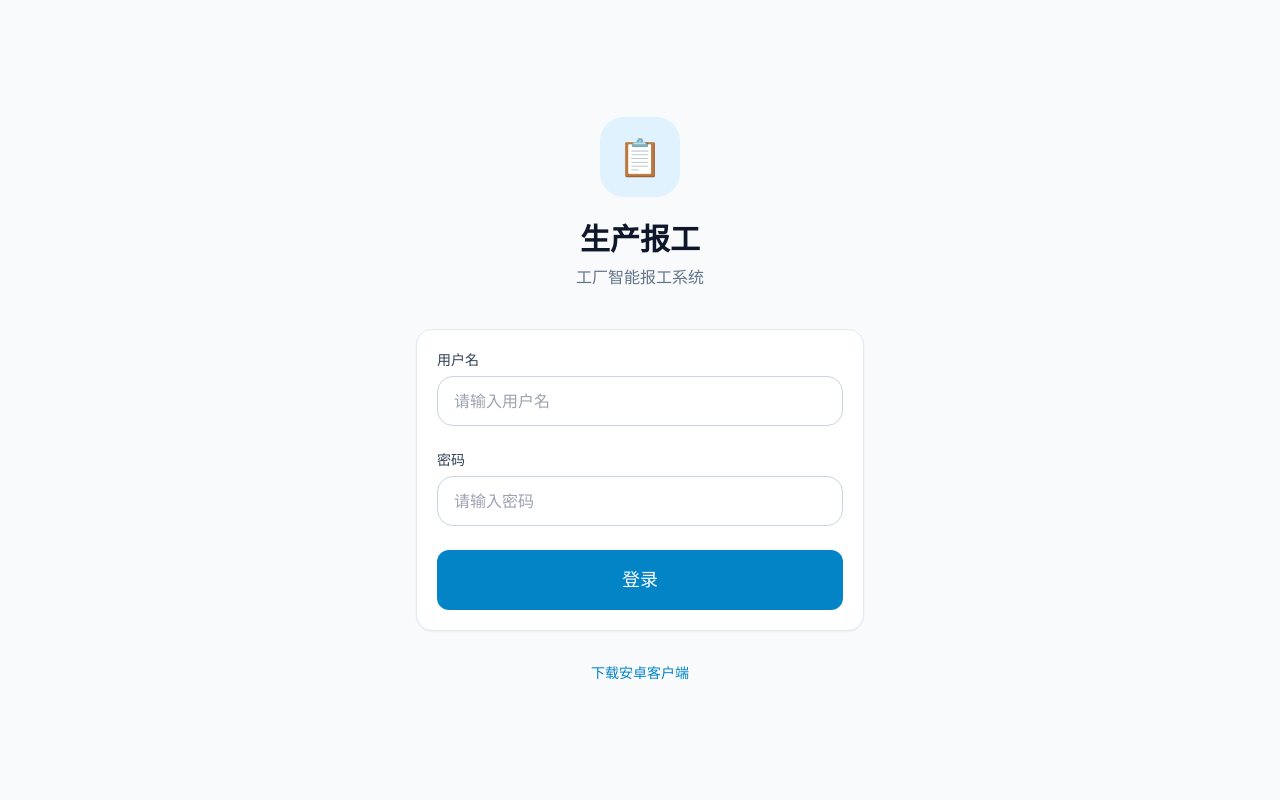
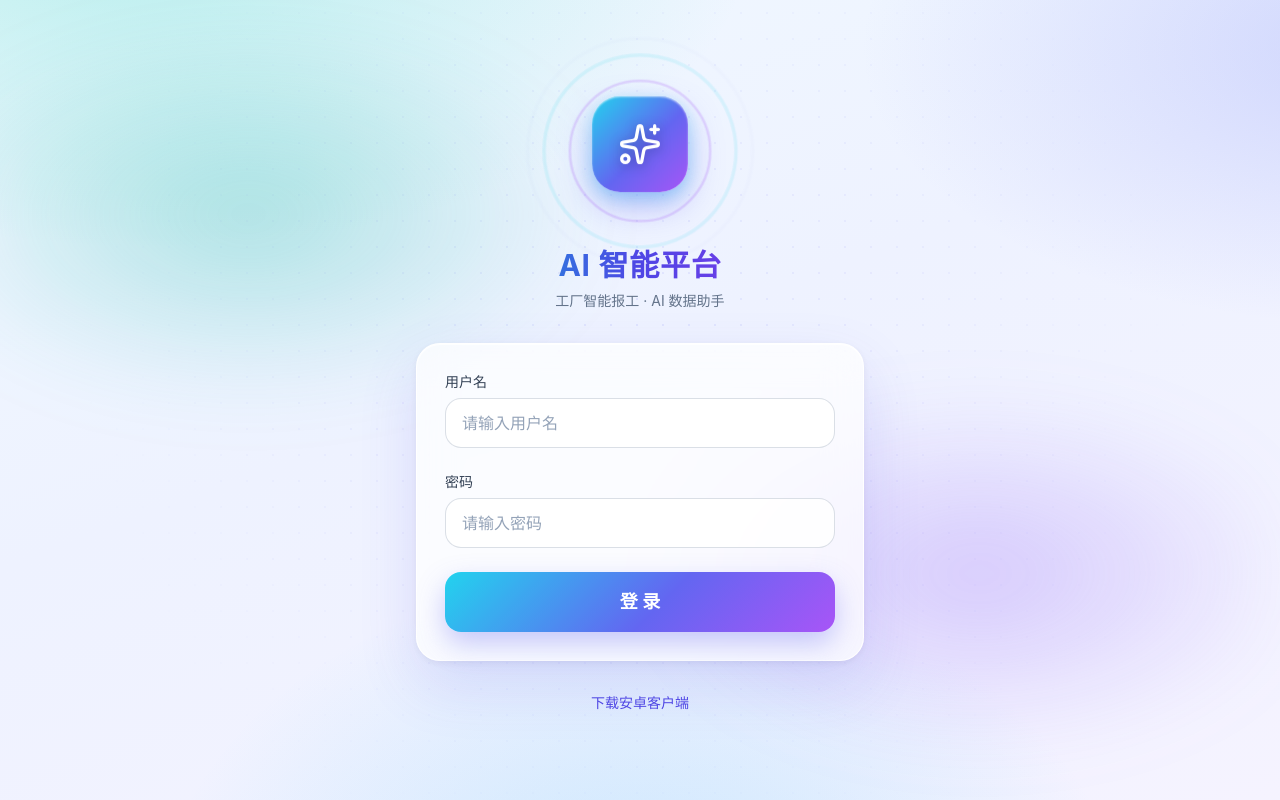
Before and after one commit to chris15911053487-cyber/online-report, a React (Vite) app in the folder frontend/: page / in a window 1280 px wide. Built offline with nearby package versions, Linux system fonts and the light colour scheme.

Commit message:
feat(frontend): 登录页改为明亮科技风（极光渐变 + 雷达脉冲徽标）

```diff
--- a/frontend/src/index.css
+++ b/frontend/src/index.css
@@ -20,6 +20,95 @@
   .bottom-nav {
     @apply fixed bottom-0 left-0 right-0 bg-white border-t border-slate-200 flex items-center justify-around py-1 z-50;
     padding-bottom: env(safe-area-inset-bottom, 0px);
+  }
+
+  /* ===== 登录页 · 明亮科技风（极光渐变 + 雷达脉冲） ===== */
+  .login-hero {
+    @apply relative min-h-screen flex items-center justify-center p-4 overflow-hidden;
+    background:
+      radial-gradient(1000px 520px at 12% -8%, rgba(45, 212, 191, 0.28), transparent 60%),
+      radial-gradient(900px 480px at 108% 6%, rgba(129, 140, 248, 0.28), transparent 58%),
+      radial-gradient(820px 620px at 50% 118%, rgba(56, 189, 248, 0.24), transparent 60%),
+      linear-gradient(160deg, #f0f9ff 0%, #eef2ff 45%, #f5f3ff 100%);
+  }
+
+  /* 缓慢流动的极光光斑 */
+  .login-aurora {
+    @apply pointer-events-none absolute inset-0;
+    background:
+      radial-gradient(560px 300px at 22% 28%, rgba(20, 184, 166, 0.30), transparent 62%),
+      radial-gradient(520px 280px at 78% 72%, rgba(139, 92, 246, 0.28), transparent 62%);
+    filter: blur(36px);
+    animation: login-aurora-move 16s ease-in-out infinite alternate;
+  }
+
+  /* 圆点科技底纹 */
+  .login-grid {
+    @apply pointer-events-none absolute inset-0 opacity-[0.5];
+    background-image: radial-gradient(rgba(99, 102, 241, 0.22) 1.3px, transparent 1.3px);
+    background-size: 26px 26px;
+    mask-image: radial-gradient(circle at 50% 42%, black, transparent 72%);
+    -webkit-mask-image: radial-gradient(circle at 50% 42%, black, transparent 72%);
+  }
+
+  /* AI 核心徽标 */
+  .ai-orb {
+    @apply relative flex items-center justify-center w-24 h-24 mx-auto rounded-[28px];
+    background: linear-gradient(135deg, #22d3ee 0%, #6366f1 55%, #a855f7 100%);
+    box-shadow:
+      0 14px 34px rgba(99, 102, 241, 0.4),
+      0 6px 16px rgba(34, 211, 238, 0.35),
+      inset 0 1px 2px rgba(255, 255, 255, 0.6);
+    animation: ai-orb-float 4s ease-in-out infinite;
+  }
+  .ai-orb-icon {
+    @apply relative z-10 text-white;
+    filter: drop-shadow(0 2px 6px rgba(30, 27, 75, 0.35));
+  }
+
+  /* 雷达式扩散脉冲（多层同心圆向外扩散淡出） */
+  .ai-pulse {
+    @apply pointer-events-none absolute rounded-full;
+    inset: 0;
+    border: 2px solid rgba(99, 102, 241, 0.45);
+    animation: ai-pulse-out 3s ease-out infinite;
+  }
+  .ai-pulse-2 { animation-delay: 1s; border-color: rgba(34, 211, 238, 0.5); }
+  .ai-pulse-3 { animation-delay: 2s; border-color: rgba(168, 85, 247, 0.4); }
+
+  .login-card {
+    @apply relative w-full max-w-md rounded-3xl p-7;
+    background: rgba(255, 255, 255, 0.72);
+    backdrop-filter: blur(18px);
+    -webkit-backdrop-filter: blur(18px);
+    border: 1px solid rgba(255, 255, 255, 0.9);
+    box-shadow:
+      0 24px 60px rgba(79, 70, 229, 0.14),
+      0 2px 8px rgba(15, 23, 42, 0.06),
+      inset 0 1px 0 rgba(255, 255, 255, 0.8);
+  }
+
+  .login-input {
+    @apply w-full px-4 py-3 rounded-2xl text-slate-800 placeholder-slate-400 transition;
+    background: rgba(255, 255, 255, 0.85);
+    border: 1px solid rgba(148, 163, 184, 0.35);
+  }
+  .login-input:focus {
+    @apply outline-none;
+    border-color: rgba(99, 102, 241, 0.75);
+    box-shadow: 0 0 0 3px rgba(99, 102, 241, 0.16);
+  }
+
+  .login-btn {
+    @apply w-full text-lg py-4 rounded-2xl font-semibold text-white transition;
+    background: linear-gradient(135deg, #22d3ee, #6366f1 55%, #a855f7);
+    box-shadow: 0 12px 28px rgba(99, 102, 241, 0.35);
+  }
+  .login-btn:hover {
+    filter: brightness(1.05);
+  }
+  .login-btn:active {
+    transform: scale(0.985);
   }
 
   /* AI 助手回复：通用富文本（Markdown / 表格 / 列表 / 代码 / 键值） */
@@ -113,3 +202,22 @@
     @apply px-3 py-2 text-slate-700 align-top break-words min-w-[3.5rem] max-w-[280px];
   }
 }
+
+@keyframes ai-orb-float {
+  0%, 100% { transform: translateY(0); }
+  50% { transform: translateY(-8px); }
+}
+@keyframes ai-pulse-out {
+  0% { transform: scale(1); opacity: 0.7; }
+  100% { transform: scale(2.1); opacity: 0; }
+}
+@keyframes login-aurora-move {
+  from { transform: translate3d(-4%, -2%, 0) scale(1); }
+  to { transform: translate3d(4%, 3%, 0) scale(1.08); }
+}
+
+@media (prefers-reduced-motion: reduce) {
+  .login-aurora, .ai-orb, .ai-pulse, .ai-pulse-2, .ai-pulse-3 {
+    animation: none !important;
+  }
+}
--- a/frontend/src/views/LoginView.tsx
+++ b/frontend/src/views/LoginView.tsx
@@ -1,6 +1,10 @@
 import { useState } from 'react'
 import { useStore } from '../store'
-import { AlertCircle } from 'lucide-react'
+import { AlertCircle, Sparkles } from 'lucide-react'
+
+// 品牌信息：如需改名称/副标题，改这里即可
+const BRAND_NAME = 'AI 智能平台'
+const BRAND_SUBTITLE = '工厂智能报工 · AI 数据助手'
 
 export default function LoginView() {
   const { login, isLoading } = useStore()
@@ -20,68 +24,74 @@ export default function LoginView() {
   }
 
   return (
-    <div className="min-h-screen bg-slate-50 flex items-center justify-center p-4">
-      <div className="w-full max-w-md">
-        <div className="text-center mb-10">
-          <div className="inline-flex items-center justify-center w-20 h-20 bg-sky-100 text-sky-600 rounded-3xl text-4xl mb-6">
-            📋
+    <div className="login-hero">
+      {/* 背景层：流动极光 + 圆点科技底纹 */}
+      <div className="login-aurora" />
+      <div className="login-grid" />
+
+      <div className="relative z-10 w-full max-w-md">
+        {/* AI 科技动图：核心徽标 + 雷达式扩散脉冲 */}
+        <div className="relative mx-auto mb-8 h-32 w-32">
+          <div className="absolute inset-2">
+            <span className="ai-pulse" />
+            <span className="ai-pulse ai-pulse-2" />
+            <span className="ai-pulse ai-pulse-3" />
           </div>
-          <h1 className="text-3xl font-bold text-slate-900">生产报工</h1>
-          <p className="text-slate-500 mt-2">工厂智能报工系统</p>
+          <div className="absolute inset-0 flex items-center justify-center">
+            <div className="ai-orb">
+              <Sparkles className="ai-orb-icon h-11 w-11" strokeWidth={1.8} />
+            </div>
+          </div>
         </div>
 
-        <form onSubmit={handleSubmit} className="card">
+        <div className="text-center mb-8">
+          <h1 className="bg-gradient-to-r from-cyan-500 via-indigo-600 to-purple-600 bg-clip-text text-3xl font-bold tracking-wide text-transparent">
+            {BRAND_NAME}
+          </h1>
+          <p className="mt-2 text-sm text-slate-500">{BRAND_SUBTITLE}</p>
+        </div>
+
+        <form onSubmit={handleSubmit} className="login-card">
           <div className="space-y-6">
             <div>
-              <label className="block text-sm font-medium text-slate-700 mb-1.5">
-                用户名
-              </label>
+              <label className="mb-1.5 block text-sm font-medium text-slate-700">用户名</label>
               <input
                 type="text"
                 value={username}
                 onChange={(e) => setUsername(e.target.value)}
-                className="w-full px-4 py-3 border border-slate-300 rounded-2xl focus:outline-none focus:border-sky-500"
+                className="login-input"
                 placeholder="请输入用户名"
                 required
               />
             </div>
 
             <div>
-              <label className="block text-sm font-medium text-slate-700 mb-1.5">
-                密码
-              </label>
+              <label className="mb-1.5 block text-sm font-medium text-slate-700">密码</label>
               <input
                 type="password"
                 value={password}
                 onChange={(e) => setPassword(e.target.value)}
-                className="w-full px-4 py-3 border border-slate-300 rounded-2xl focus:outline-none focus:border-sky-500"
+                className="login-input"
                 placeholder="请输入密码"
                 required
               />
             </div>
 
             {error && (
-              <div className="flex items-center gap-2 text-red-600 bg-red-50 p-3 rounded-2xl text-sm">
-                <AlertCircle className="w-4 h-4" />
+              <div className="flex items-center gap-2 rounded-2xl bg-red-50 p-3 text-sm text-red-600 ring-1 ring-red-200">
+                <AlertCircle className="h-4 w-4" />
                 {error}
               </div>
             )}
 
-            <button
-              type="submit"
-              disabled={isLoading}
-              className="btn-primary w-full text-lg py-4 disabled:opacity-70"
-            >
-              {isLoading ? '登录中...' : '登录'}
+            <button type="submit" disabled={isLoading} className="login-btn disabled:opacity-70">
+              {isLoading ? '登录中...' : '登 录'}
             </button>
           </div>
         </form>
 
-        <div className="text-center mt-8 text-sm text-slate-500">
-          <a
-            href="/download/android-app.apk"
-            className="text-sky-600 hover:underline"
-          >
+        <div className="mt-8 text-center text-sm text-slate-500">
+          <a href="/download/android-app.apk" className="text-indigo-600 hover:text-indigo-700 hover:underline">
             下载安卓客户端
           </a>
         </div>
```
